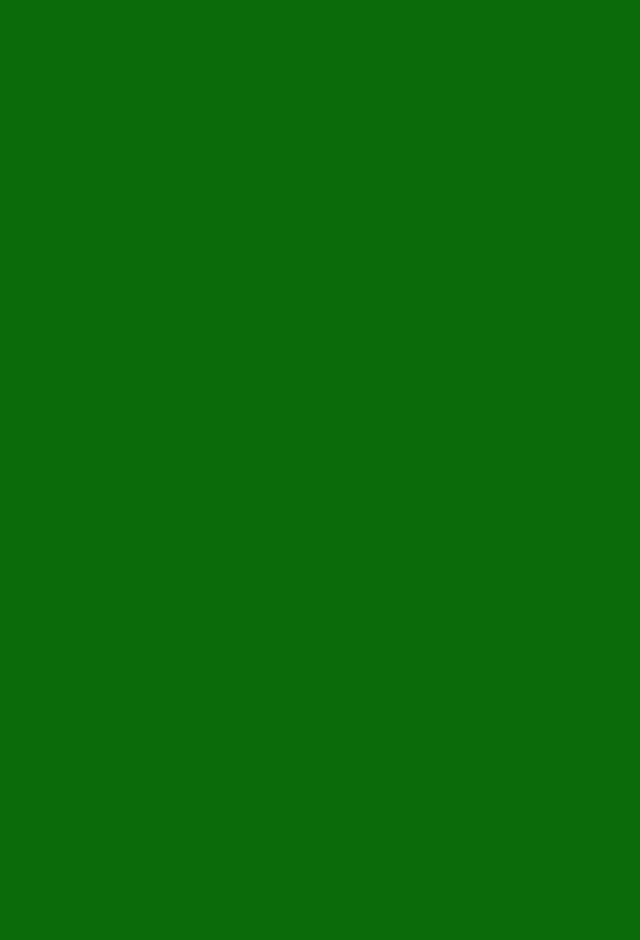
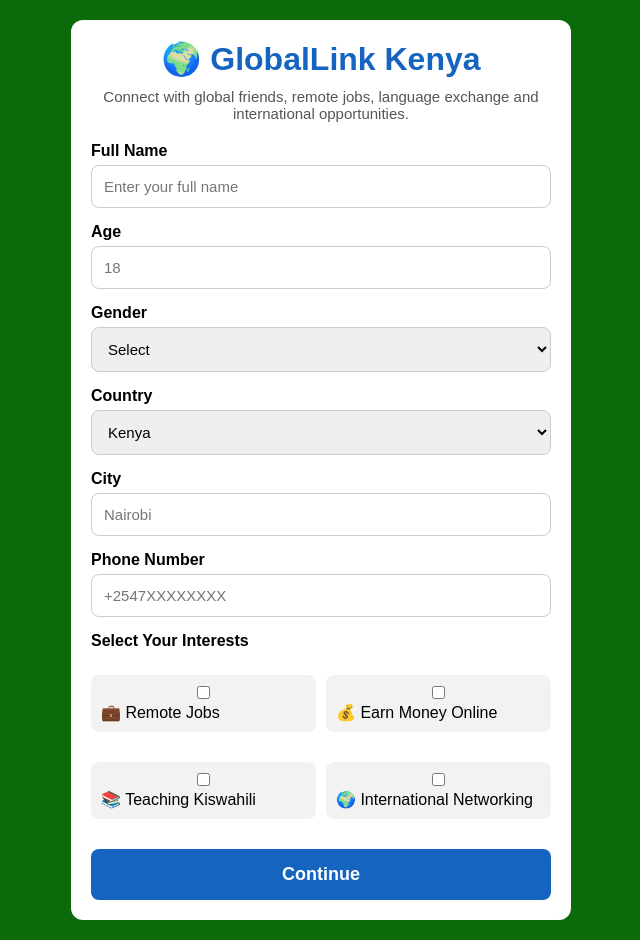
Before and after one commit to cheryotshamba-sudo/GlobalLinkKenya, a plain HTML site: page Index.html in a window 1280 px wide. Shown: the whole page, without its empty margins (319-959 px from the left). Before the commit the page ends 800 px from the top, so only its background shows below. Drawn offline with Linux system fonts and the light colour scheme.

Commit message:
Update Index.html

```diff
--- a/Index.html
+++ b/Index.html
@@ -3,9 +3,11 @@
 <head>
 <meta charset="UTF-8">
 <meta name="viewport" content="width=device-width, initial-scale=1.0">
+
 <title>GlobalLink Kenya</title>
 
 <style>
+
 *{
 margin:0;
 padding:0;
@@ -21,14 +23,14 @@
 .container{
 max-width:500px;
 margin:auto;
-            background:white;
+background:#fff;
+padding:20px;
 border-radius:12px;
-            padding:20px;
 }
 
 h1{
+text-align:center;
 color:#1565c0;
-            text-align:center;
 margin-bottom:10px;
 }
 
@@ -42,7 +44,7 @@
 label{
 display:block;
 margin-top:15px;
-            margin-bottom:6px;
+margin-bottom:5px;
 font-weight:bold;
 }
 
@@ -65,4 +67,96 @@
 background:#f2f2f2;
 padding:10px;
 border-radius:8px;
-            font
+cursor:pointer;
+font-weight:normal;
+}
+
+button{
+width:100%;
+padding:15px;
+margin-top:25px;
+background:#1565c0;
+color:white;
+border:none;
+border-radius:8px;
+font-size:18px;
+font-weight:bold;
+cursor:pointer;
+}
+
+button:hover{
+background:#0d47a1;
+}
+
+</style>
+
+</head>
+
+<body>
+
+<div class="container">
+
+<h1>🌍 GlobalLink Kenya</h1>
+
+<p class="subtitle">
+Connect with global friends, remote jobs, language exchange and international opportunities.
+</p>
+
+<form onsubmit="event.preventDefault(); goToPayment();">
+
+<label>Full Name</label>
+<input type="text" placeholder="Enter your full name" required>
+
+<label>Age</label>
+<input type="number" min="18" placeholder="18" required>
+
+<label>Gender</label>
+<select required>
+<option value="">Select</option>
+<option>Male</option>
+<option>Female</option>
+</select>
+
+<label>Country</label>
+<select required>
+<option>Kenya</option>
+</select>
+
+<label>City</label>
+<input type="text" placeholder="Nairobi" required>
+
+<label>Phone Number</label>
+<input type="tel" placeholder="+2547XXXXXXXX" required>
+
+<label>Select Your Interests</label>
+
+<div class="interest">
+
+<label><input type="checkbox"> 💼 Remote Jobs</label>
+
+<label><input type="checkbox"> 💰 Earn Money Online</label>
+
+<label><input type="checkbox"> 📚 Teaching Kiswahili</label>
+
+<label><input type="checkbox"> 🌍 International Networking</label>
+
+</div>
+
+<button type="submit">Continue</button>
+
+</form>
+
+</div>
+
+<script>
+
+function goToPayment(){
+
+window.location.href="payment.html";
+
+}
+
+</script>
+
+</body>
+</html>
```
Lines whose indentation alone changed are shown as unchanged.
